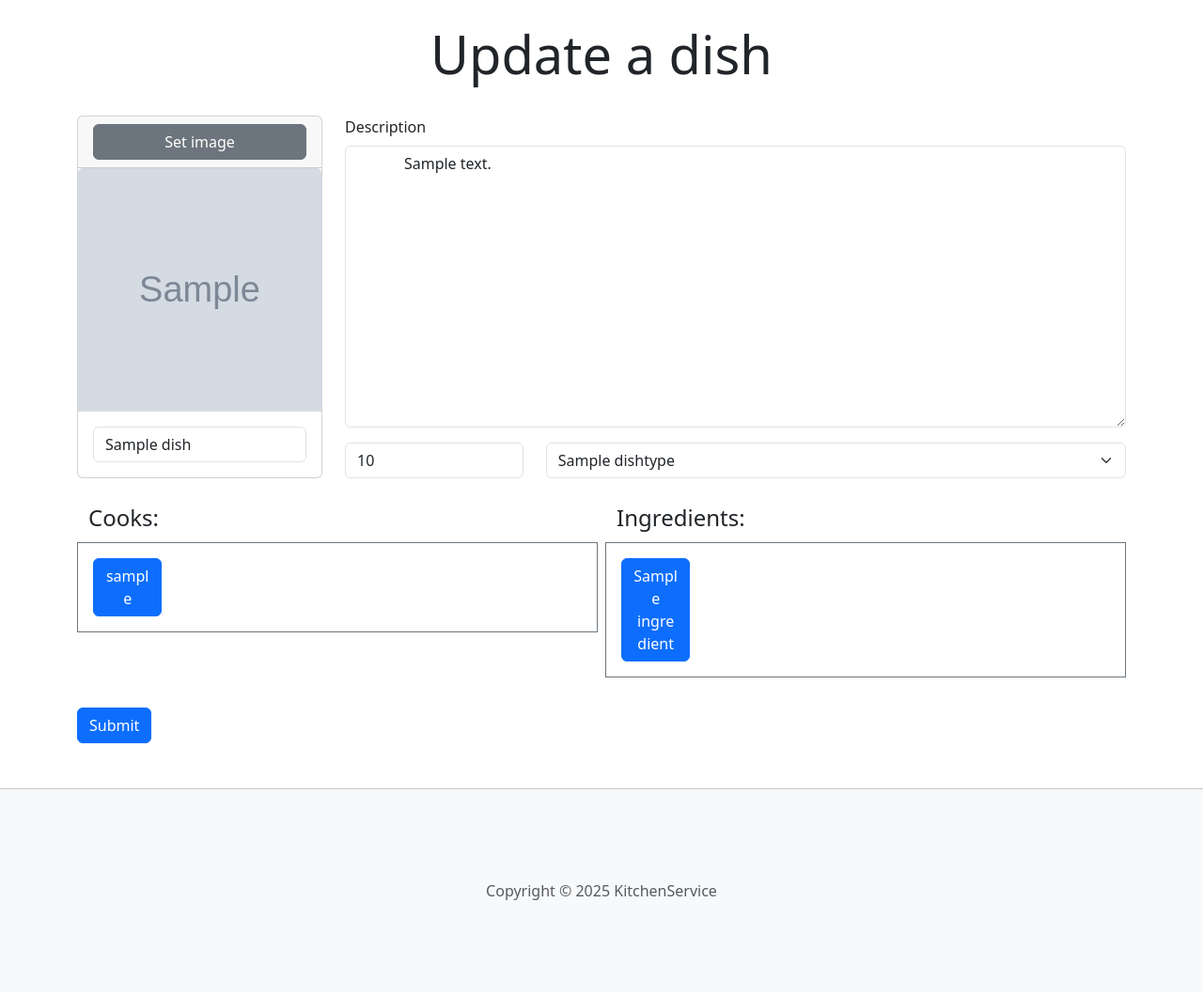
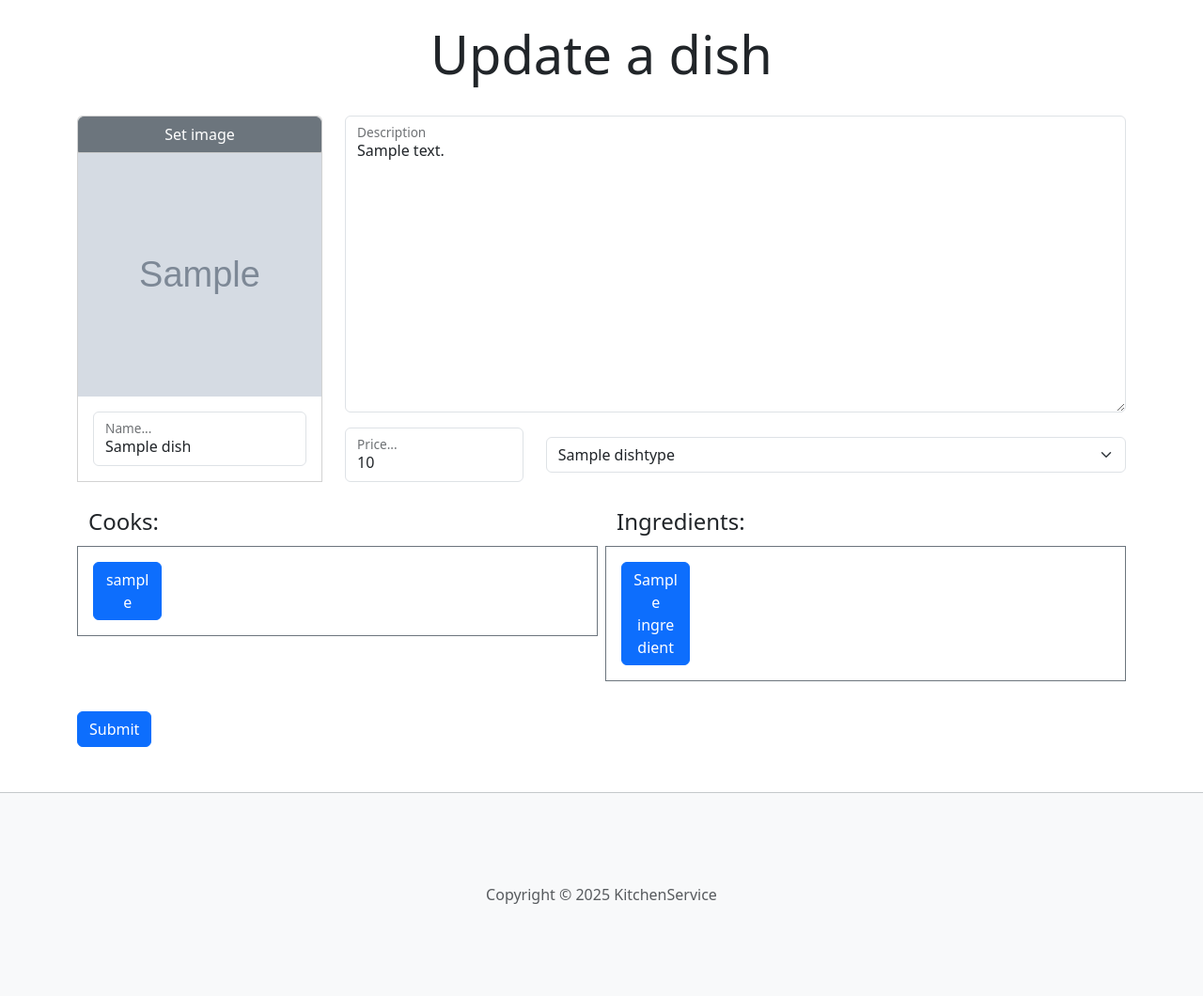
Before and after one commit to Windings-Lab/kitchen-service, a Django app: page /dish/update/1/ in a window 1280 px wide. Shown: the part 58-1118 px from the top of the page at 94% size. Before the commit the page ends 1016 px from the top, so only its background shows below. Run offline with Django 5.2, Linux system fonts and the light colour scheme; tables that the repository leaves empty hold one stand-in row (values such as "Sample post"); grey boxes marked "Sample" are stand-in pictures.

Commit message:
Styling update
* Forms have now floating labels
* Roundness adjusment of images and borders
* image_source template reduced duplicates
* multiple check buttons columns adjusted by screen size

```diff
--- a/templates/includes/cards/image_name_input.html
+++ b/templates/includes/cards/image_name_input.html
@@ -1,6 +1,6 @@
-<div class="card">
-  <div class="card-header">
-    <label for="id_image" class="btn btn-secondary w-100">Set image</label>
+<div class="card rounded-0 rounded-top">
+  <div class="card-header p-0">
+    <label for="id_image" class="btn btn-secondary w-100 rounded-0 rounded-top">Set image</label>
   </div>
   <input type="file" class="form-control visually-hidden" id="id_image" accept="image/*" name="image">
 
@@ -11,15 +11,16 @@
   </label>
 
   <div class="card-body">
-    <label for="id_name" class="visually-hidden form-label">Name</label>
-    <input type="text"
-           class="form-control {% include "includes/form_validate.html" with validator=form.name.errors %}"
-           id="id_name"
-           name="name"
-           placeholder="Write a name..."
-           value="{{ object.name }}"
-           required
-    >
+    <div class="form-floating">
+      <input type="text"
+             class="form-control {% include "includes/form_validate.html" with validator=form.name.errors %}"
+             id="id_name"
+             name="name"
+             placeholder="Name..."
+             value="{{ object.name }}"
+             required>
+      <label for="id_name">Name...</label>
+    </div>
     <div class="invalid-feedback">
       {% for error in form.name.errors %}
         {{ error }}
--- a/templates/includes/image_source.html
+++ b/templates/includes/image_source.html
@@ -1,5 +1 @@
-{% if image %}
-  <img id="image-preview" src="{{ image.url }}" class="card-img-top">
-{% else %}
-  <img id="image-preview" class="card-img-top">
-{% endif %}
+<img id="image-preview" {% if image %} src="{{ image.url }}" {% endif %} class="card-img-top rounded-0">
--- a/templates/includes/multiple-check-buttons.html
+++ b/templates/includes/multiple-check-buttons.html
@@ -4,7 +4,7 @@
   <legend>
     {{ legend }}:
   </legend>
-  <div class="row border border-secondary p-2">
+  <div class="row row-cols-sm-2 row-cols-md-3 row-cols-lg-6 border border-secondary p-2">
     {% for item in form|get_query:query_for %}
       <div class="col-2 p-2">
         <input type="checkbox"
--- a/templates/kitchen/dish_form.html
+++ b/templates/kitchen/dish_form.html
@@ -14,24 +14,28 @@
       </div>
       <div class="col-9 d-flex flex-column">
         <div class="col d-flex flex-column mb-3">
-          <label for="description" class="form-label">Description</label>
-          <textarea class="form-control d-flex flex-grow-1" id="description">
-            {{ object.description }}
-          </textarea>
+          <div class="form-floating d-flex flex-grow-1">
+            <textarea class="form-control h-100"
+                      id="description"
+                      name="description" placeholder="Description">{{ object.description }}</textarea>
+            <label for="description">Description</label>
+          </div>
         </div>
         <div class="row">
           <div class="col-3">
-            <label for="price" class="form-label visually-hidden">Price</label>
-            <input type="text"
-                   class="form-control {% include "includes/form_validate.html" with validator=form.price.errors %}"
-                   id="price" name="price" placeholder="Price..." required value="{{ object.price }}">
+            <div class="form-floating">
+              <input type="text"
+                     class="form-control {% include "includes/form_validate.html" with validator=form.price.errors %}"
+                     id="price" name="price" placeholder="Price..." required value="{{ object.price }}">
+              <label for="price">Price...</label>
+            </div>
             <div class="invalid-feedback">
               {% for error in form.price.errors %}
                 {{ error }}
               {% endfor %}
             </div>
           </div>
-          <div class="col">
+          <div class="col d-flex align-items-center">
             <label for="dish_type" class="visually-hidden"></label>
             <select class="form-select {% include "includes/form_validate.html" with validator=form.dish_type.errors %}"
                     id="dish_type" name="dish_type" required>
--- a/templates/kitchen/ingredient_form.html
+++ b/templates/kitchen/ingredient_form.html
@@ -10,7 +10,7 @@
     {% csrf_token %}
     <div class="row row-cols-1">
       {% include "includes/cards/image_name_input.html" %}
-      <input type="submit" value="Submit" class="btn btn-primary col">
+      <input type="submit" value="Submit" class="btn btn-primary col rounded-0">
     </div>
   </form>
 {% endblock %}
```
Also changed, not shown: templates/includes/cards/card.html (+11 -5 lines), templates/kitchen/dishtype_form.html (+9 -7 lines).
